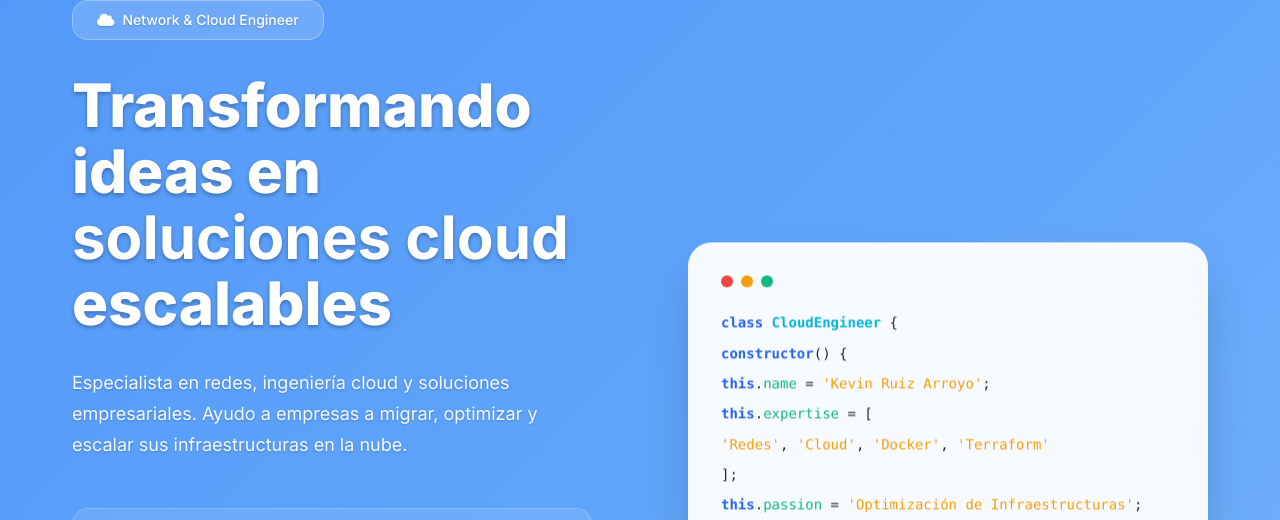
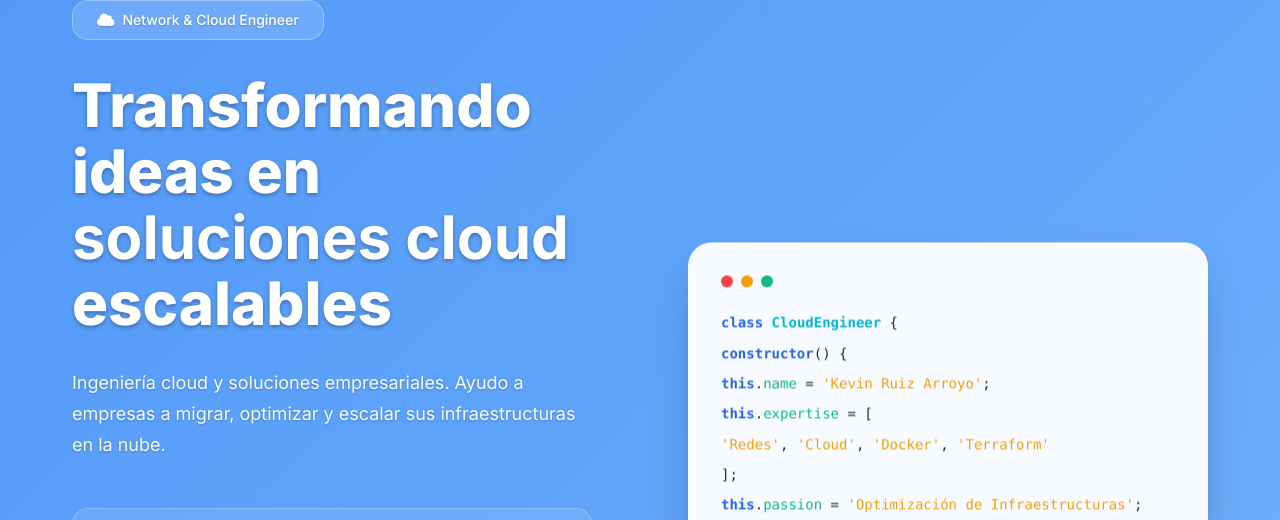
Before and after one commit to kelte99/Portfolio, a plain HTML site: page index.html in a window 1280 px wide. Shown: the top 520 px of the page. Drawn offline with Linux system fonts and the light colour scheme.

Commit message:
Update index.html

```diff
--- a/index.html
+++ b/index.html
@@ -31,7 +31,7 @@
                     Transformando ideas en <span class="gradient-text">soluciones cloud</span> escalables
                 </h1>
                 <p class="hero-description">
-                    Especialista en redes, ingeniería cloud y soluciones empresariales.
+                    Ingeniería cloud y soluciones empresariales.
                     Ayudo a empresas a migrar, optimizar y escalar sus infraestructuras en la nube.
                 </p>
 
```
